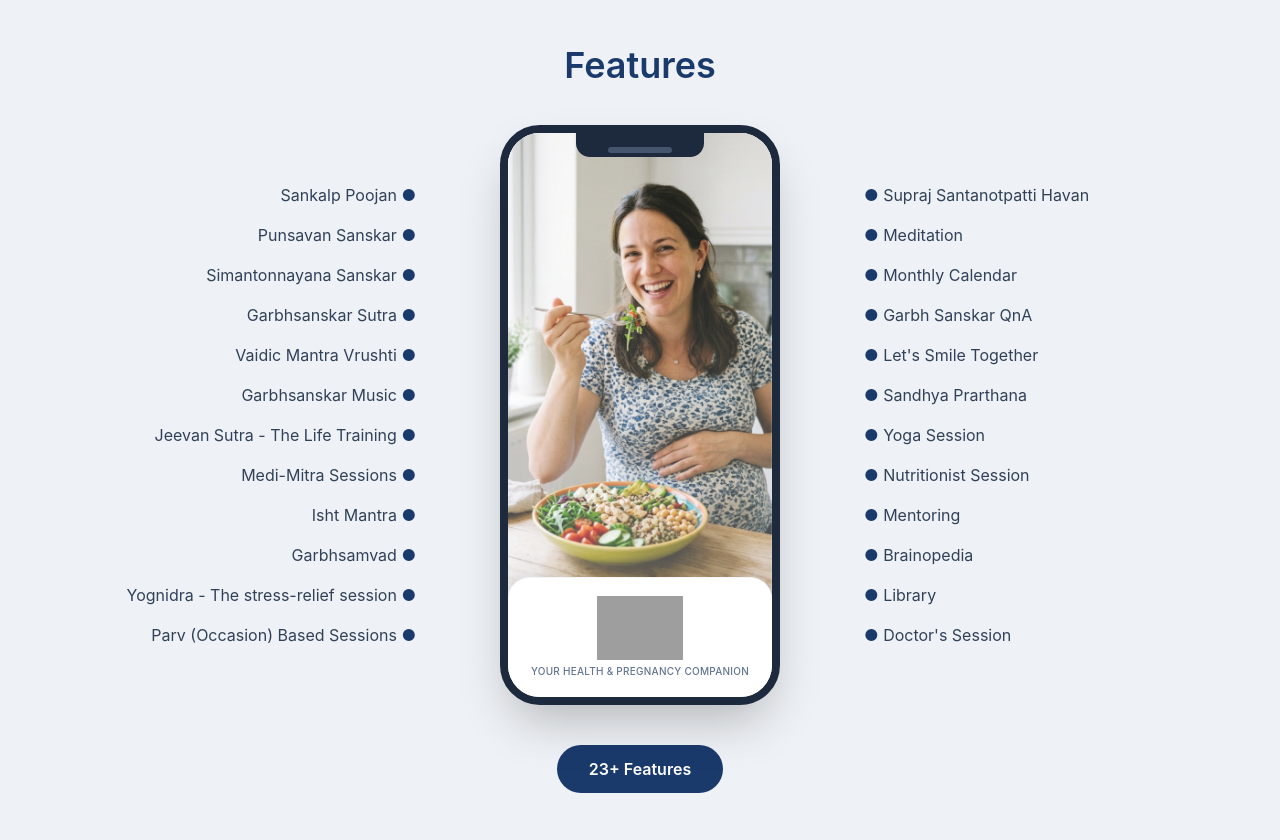
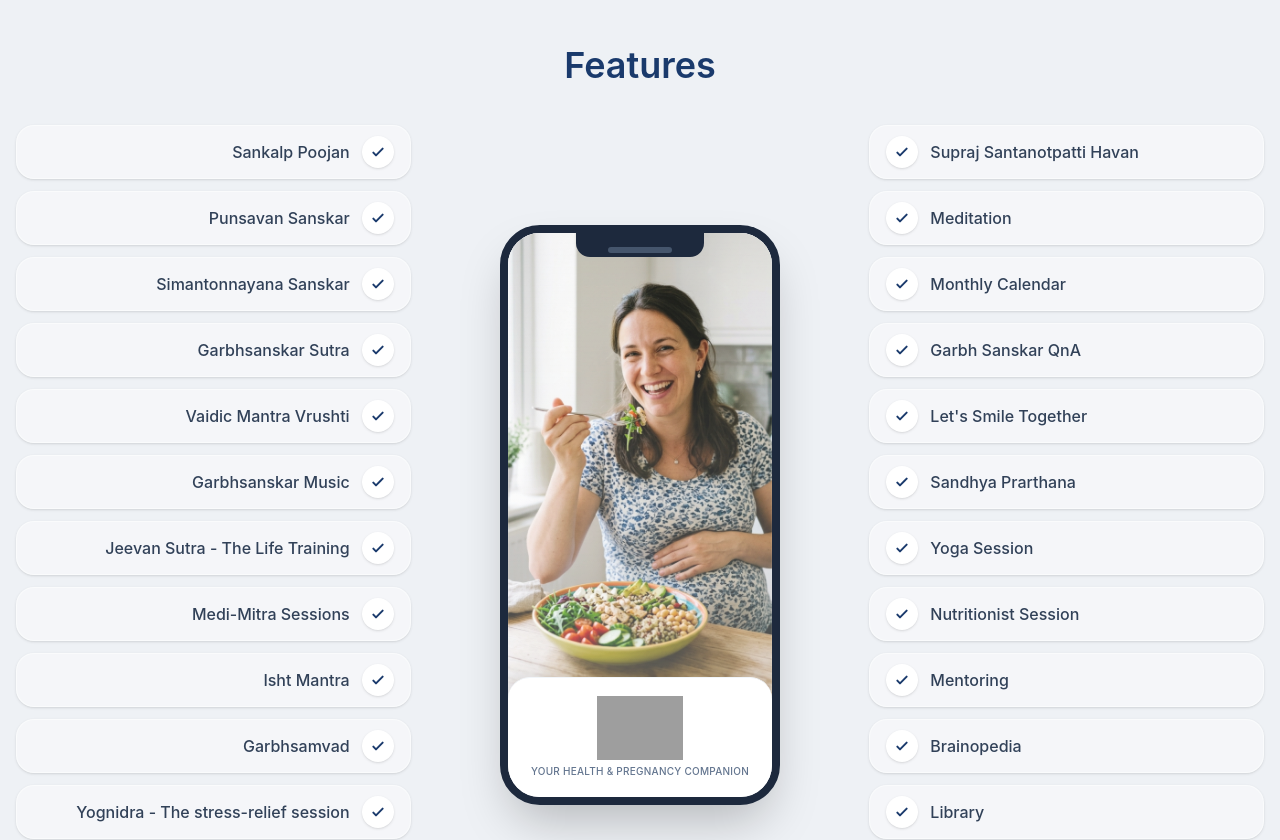
Before and after one commit to VishalTiwari01/astro, a React (Vite) app: page / in a window 1280 px wide. Shown: the part 2060-2900 px from the top of the page. Built offline with nearby package versions, Linux system fonts and the light colour scheme; grey boxes are pictures that could not be loaded.

Commit message:
style: redesign features list to be highly attractive and interactive

```diff
--- a/src/routes/index.tsx
+++ b/src/routes/index.tsx
@@ -371,21 +371,61 @@ export default function Home() {
           <h2 className="text-center text-3xl md:text-4xl font-semibold text-[#1a3a6c] mb-10">
             Features
           </h2>
-          <div className="grid md:grid-cols-3 gap-6 items-center">
-            <ul className="space-y-2 text-right text-slate-700">
-              {featuresLeft.map((f) => (
-                <li key={f} className="py-1">
-                  {f} <span className="text-[#1a3a6c]">●</span>
+          <div className="grid md:grid-cols-3 gap-8 items-center">
+            <ul className="space-y-3 flex flex-col items-end w-full">
+              {featuresLeft.map((f, i) => (
+                <li
+                  key={f}
+                  className="group flex items-center justify-end gap-3 w-full bg-white/40 hover:bg-white px-4 py-2.5 rounded-2xl shadow-sm hover:shadow-md transition-all duration-300 cursor-pointer border border-white/50 hover:border-[#1a3a6c]/20 transform hover:-translate-x-1"
+                >
+                  <span className="font-medium text-sm md:text-base text-slate-700 group-hover:text-[#1a3a6c] transition-colors text-right leading-tight">
+                    {f}
+                  </span>
+                  <div className="w-7 h-7 md:w-8 md:h-8 rounded-full bg-white group-hover:bg-gradient-to-br from-[#1a3a6c] to-[#2a5a9c] flex items-center justify-center flex-shrink-0 transition-all duration-300 shadow-sm group-hover:shadow-md">
+                    <svg
+                      className="w-3.5 h-3.5 md:w-4 md:h-4 text-[#1a3a6c] group-hover:text-white transition-colors"
+                      fill="none"
+                      viewBox="0 0 24 24"
+                      stroke="currentColor"
+                    >
+                      <path
+                        strokeLinecap="round"
+                        strokeLinejoin="round"
+                        strokeWidth={3}
+                        d="M5 13l4 4L19 7"
+                      />
+                    </svg>
+                  </div>
                 </li>
               ))}
             </ul>
             <div className="flex justify-center">
               <MobileFeatureSlider />
             </div>
-            <ul className="space-y-2 text-left text-slate-700">
-              {featuresRight.map((f) => (
-                <li key={f} className="py-1">
-                  <span className="text-[#1a3a6c]">●</span> {f}
+            <ul className="space-y-3 flex flex-col items-start w-full">
+              {featuresRight.map((f, i) => (
+                <li
+                  key={f}
+                  className="group flex items-center justify-start gap-3 w-full bg-white/40 hover:bg-white px-4 py-2.5 rounded-2xl shadow-sm hover:shadow-md transition-all duration-300 cursor-pointer border border-white/50 hover:border-[#1a3a6c]/20 transform hover:translate-x-1"
+                >
+                  <div className="w-7 h-7 md:w-8 md:h-8 rounded-full bg-white group-hover:bg-gradient-to-br from-[#1a3a6c] to-[#2a5a9c] flex items-center justify-center flex-shrink-0 transition-all duration-300 shadow-sm group-hover:shadow-md">
+                    <svg
+                      className="w-3.5 h-3.5 md:w-4 md:h-4 text-[#1a3a6c] group-hover:text-white transition-colors"
+                      fill="none"
+                      viewBox="0 0 24 24"
+                      stroke="currentColor"
+                    >
+                      <path
+                        strokeLinecap="round"
+                        strokeLinejoin="round"
+                        strokeWidth={3}
+                        d="M5 13l4 4L19 7"
+                      />
+                    </svg>
+                  </div>
+                  <span className="font-medium text-sm md:text-base text-slate-700 group-hover:text-[#1a3a6c] transition-colors text-left leading-tight">
+                    {f}
+                  </span>
                 </li>
               ))}
             </ul>
```
